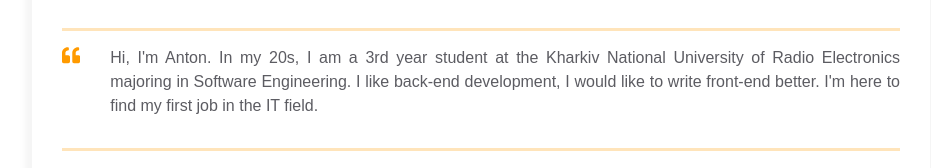
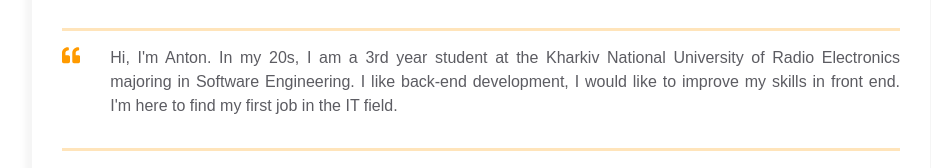
Before and after one commit to Antony47/homepage, a plain HTML site: page index.html in a window 1280 px wide. Shown: the part 304-472 px from the top of the page, without its empty margins (159-1090 px from the left). Drawn offline with Linux system fonts and the light colour scheme.

Commit message:
Change text in intro_text

```diff
--- a/index.html
+++ b/index.html
@@ -78,7 +78,7 @@
             <p class="intro_text">
                 Hi, I'm Anton. In my 20s, I am a 3rd year student
                 at the Kharkiv National University of Radio Electronics majoring in Software Engineering.
-                I like back-end development, I would like to write front-end better.
+                I like back-end development, I would like to improve my skills in front end.
                 I'm here to find my first job in the IT field.
             </p>
           </div>
```
